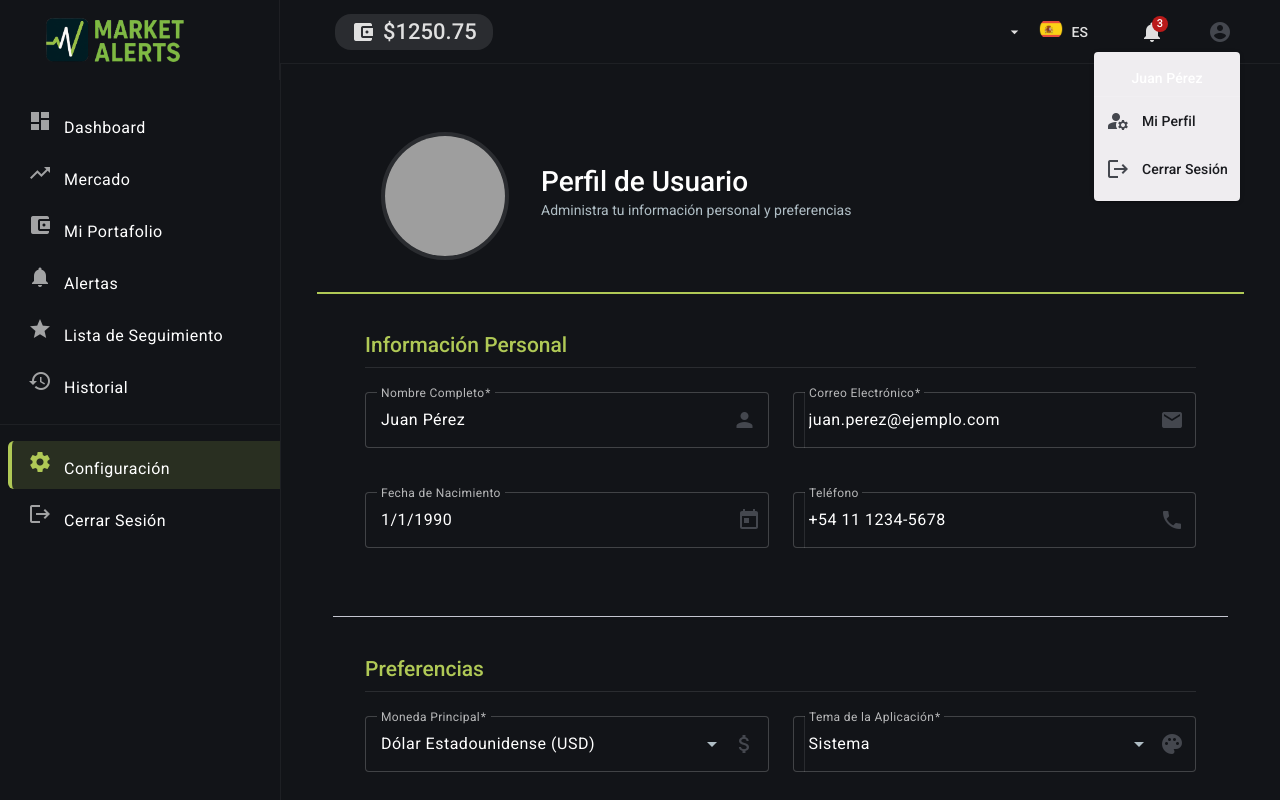
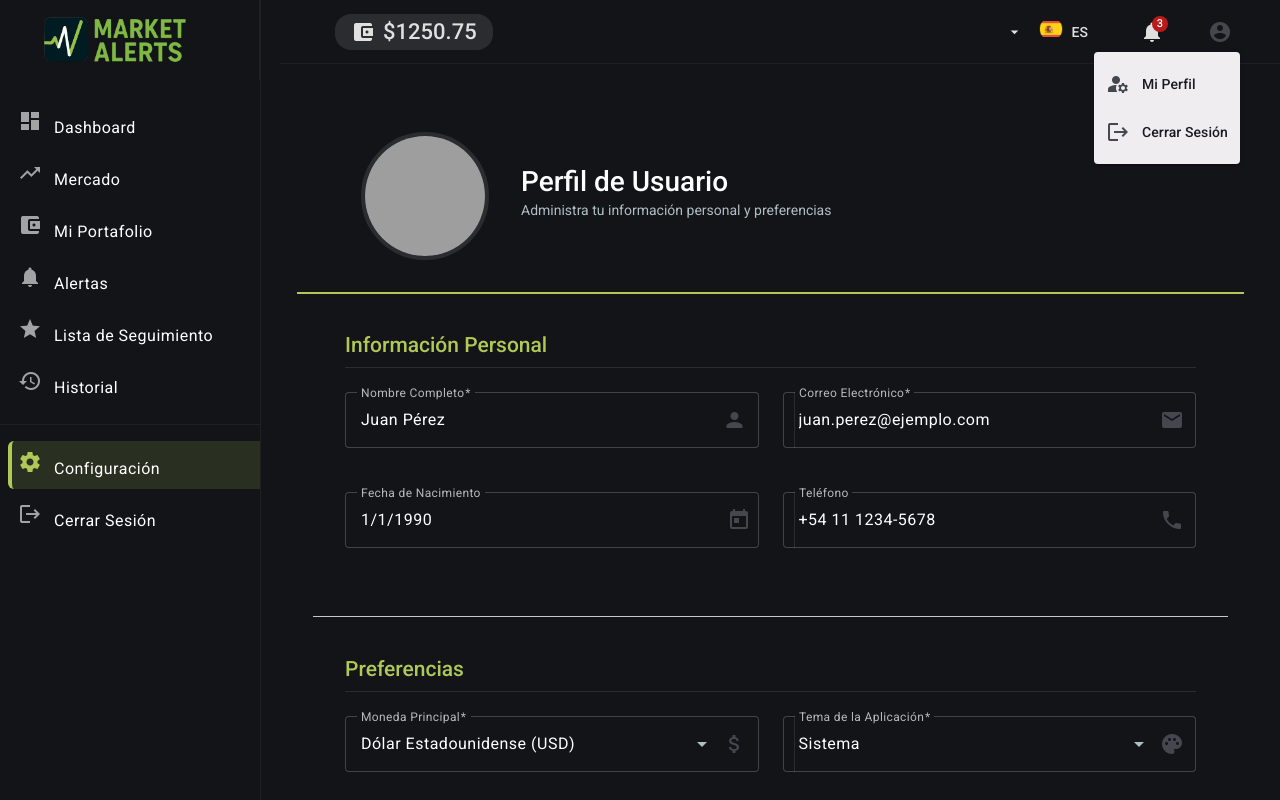
Before and after one commit to roodiaz/proyecto_integrador, an Angular app in the folder market_alerts/: page /perfil in a window 1280 px wide. Both pictures are taken after a click on the button "account_circle". Built offline with nearby package versions, Linux system fonts and the light colour scheme; grey boxes are pictures that could not be loaded.

Commit message:
add - rutas para cerrar sesion

```diff
--- a/market_alerts/src/app/components/header/header.css
+++ b/market_alerts/src/app/components/header/header.css
@@ -240,6 +240,7 @@
 .user-menu-header .user-name {
     margin-left: 0;
     font-weight: 500;
+    color: #e0e0e0 !important;
 }
 
 /* Responsive adjustments */
--- a/market_alerts/src/app/components/header/header.html
+++ b/market_alerts/src/app/components/header/header.html
@@ -70,14 +70,11 @@
 
   <!-- User Menu -->
   <mat-menu #userMenu="matMenu" class="user-menu">
-    <div class="user-menu-header">
-      <span class="user-name">{{ user.name }}</span>
-    </div>
     <button mat-menu-item [routerLink]="['/perfil']">
       <mat-icon>manage_accounts</mat-icon>
       <span>Mi Perfil</span>
     </button>
-    <button mat-menu-item>
+    <button mat-menu-item (click)="handleMenuAction('logout')">
       <mat-icon>logout</mat-icon>
       <span>Cerrar Sesión</span>
     </button>
--- a/market_alerts/src/app/components/header/header.ts
+++ b/market_alerts/src/app/components/header/header.ts
@@ -1,7 +1,7 @@
 import { Component, Output, EventEmitter } from '@angular/core';
 import { SidebarService } from '../../services/sidebar.service';
 import { CommonModule } from '@angular/common';
-import { RouterModule } from '@angular/router';
+import { Router, RouterModule } from '@angular/router';
 import { FormsModule } from '@angular/forms';
 import { MaterialModule } from '../../shared/material.module';
 
@@ -20,7 +20,7 @@ import { MaterialModule } from '../../shared/material.module';
 export class Header {
   isSidebarCollapsed = false;
 
-  constructor(private sidebarService: SidebarService) {
+  constructor(private sidebarService: SidebarService, private router: Router) {
     this.sidebarService.isCollapsed$.subscribe(isCollapsed => {
       this.isSidebarCollapsed = isCollapsed;
     });
@@ -55,7 +55,7 @@ export class Header {
   handleMenuAction(action: string) {
     switch(action) {
       case 'profile':
-        // Navigate to profile
+        this.router.navigate(['/perfil']);
         break;
       case 'theme':
         this.toggleTheme.emit();
@@ -65,6 +65,7 @@ export class Header {
         break;
       case 'logout':
         this.logout.emit();
+        this.router.navigate(['/login']);
         break;
     }
   }
--- a/market_alerts/src/app/components/sidebar/sidebar.css
+++ b/market_alerts/src/app/components/sidebar/sidebar.css
@@ -1,5 +1,5 @@
 .sidenav {
-  width: 280px;
+  width: 260px;
   background-color: #121418;
   color: #e0e0e0;
   border-right: 1px solid rgba(255, 255, 255, 0.05);
@@ -42,7 +42,7 @@
 }
 
 .sidenav-header {
-  padding: 15px 70px 15px 20px;
+  padding: 14px 50px 15px 20px;
   display: flex;
   justify-content: center;
   align-items: center;
@@ -88,7 +88,7 @@ mat-nav-list a {
   transition: all 0.3s ease;
   margin: 4px 8px;
   border-radius: 6px;
-  padding: 10px 16px !important;
+  padding: 10px 6px !important;
   display: flex;
   align-items: center;
 }
--- a/market_alerts/src/app/components/sidebar/sidebar.ts
+++ b/market_alerts/src/app/components/sidebar/sidebar.ts
@@ -1,7 +1,7 @@
 import { Component } from '@angular/core';
 import { SidebarService } from '../../services/sidebar.service';
 import { CommonModule } from '@angular/common';
-import { RouterModule } from '@angular/router';
+import { RouterModule, Router } from '@angular/router';
 import { MaterialModule } from '../../shared/material.module';
 
 @Component({
@@ -18,7 +18,7 @@ import { MaterialModule } from '../../shared/material.module';
 export class Sidebar {
   isCollapsed = false;
 
-  constructor(private sidebarService: SidebarService) {
+  constructor(private sidebarService: SidebarService, private router: Router) {
     this.sidebarService.isCollapsed$.subscribe(isCollapsed => {
       this.isCollapsed = isCollapsed;
     });
@@ -29,7 +29,6 @@ export class Sidebar {
   }
 
   logout() {
-    // Lógica de cierre de sesión
-    console.log('Cerrar sesión');
+    this.router.navigate(['/login']);
   }
 }
```
